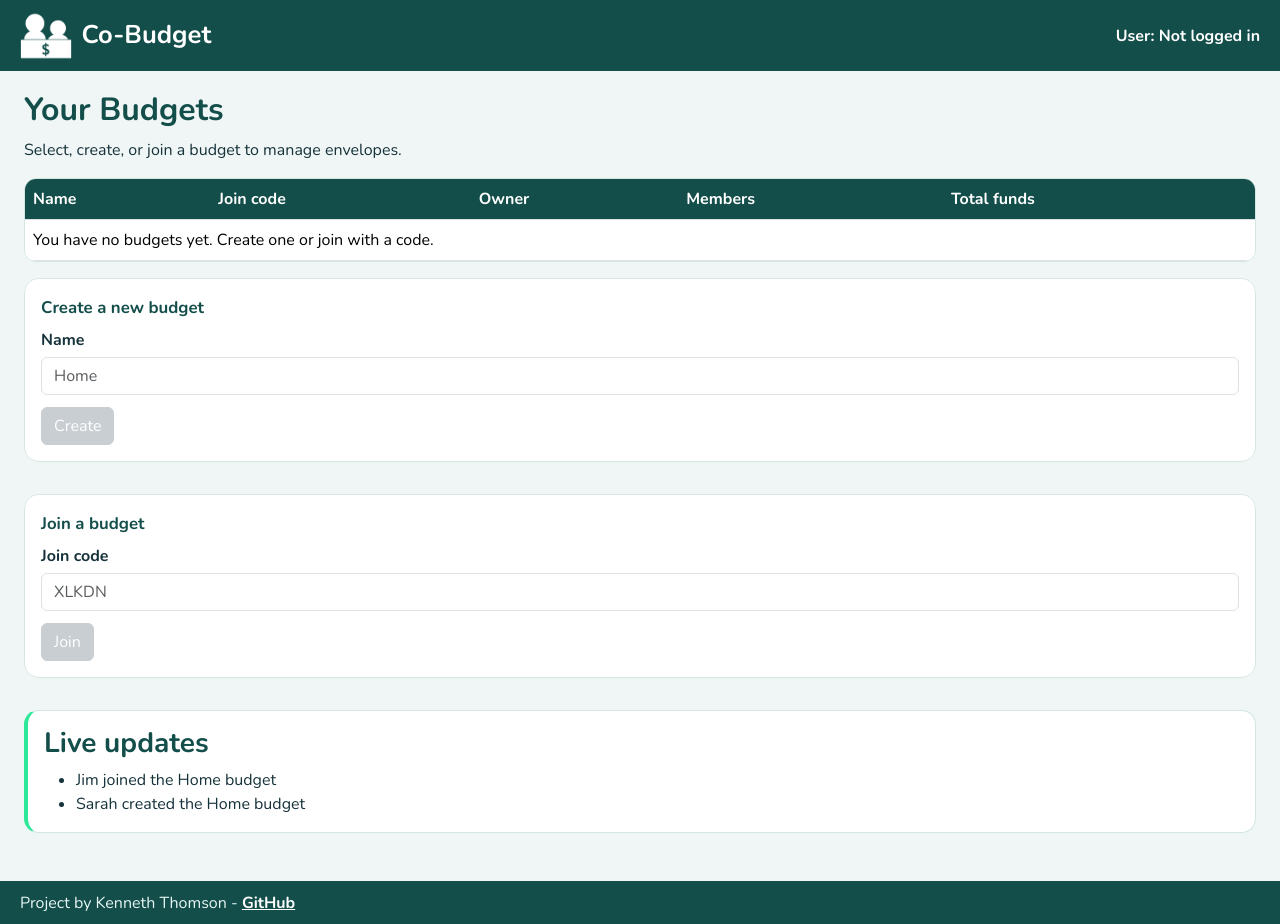
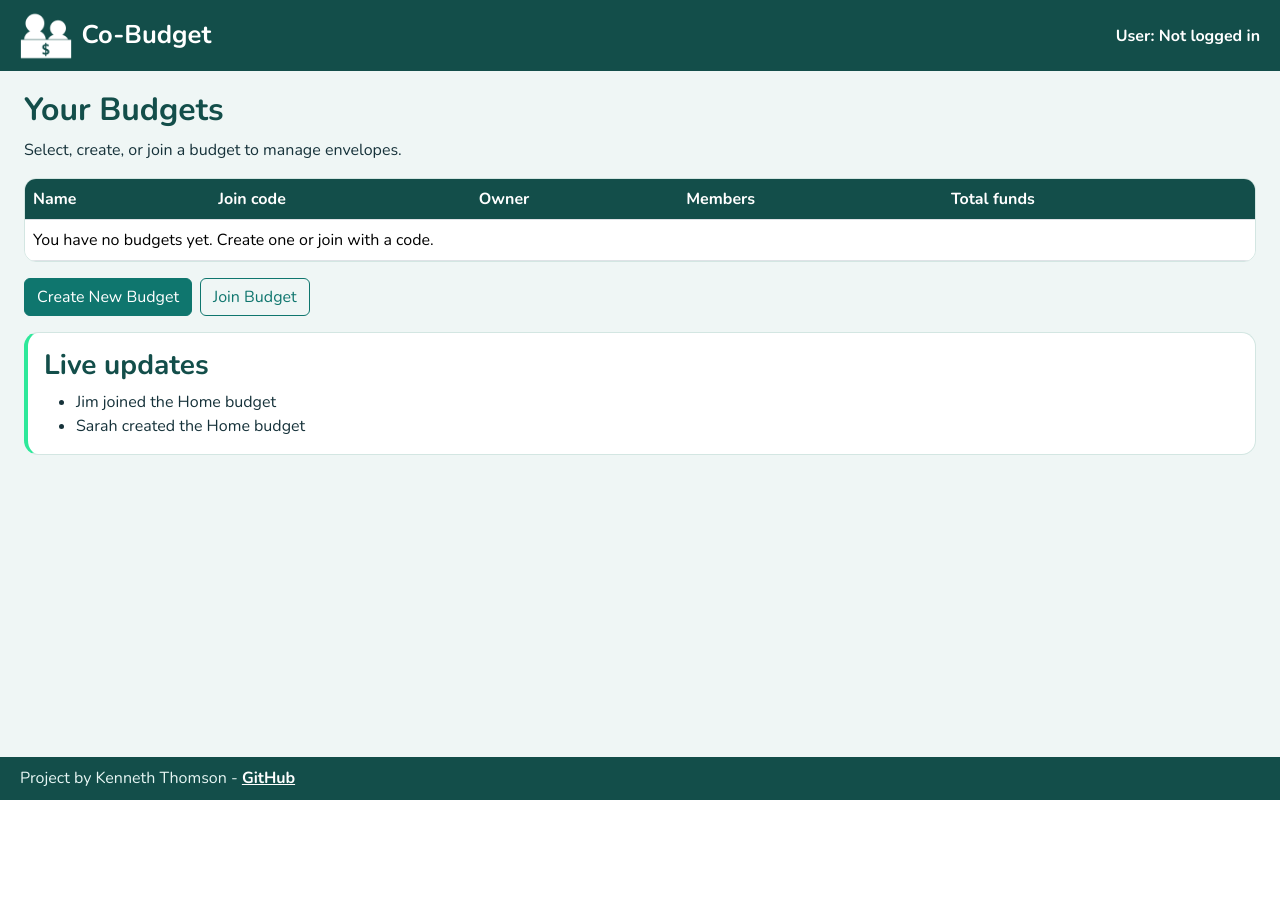
Before and after one commit to KenTheScientist/startup, a React (Vite) app: page /budgets in a window 1280 px wide. After the commit the page ends 800 px from the top, so only its background shows below. Built offline with nearby package versions, Linux system fonts and the light colour scheme.

Commit message:
make popups

```diff
--- a/src/app.css
+++ b/src/app.css
@@ -130,6 +130,10 @@ a { color: var(--teal); }
 /* Hovering a link changes the color to the deep teal */
 a:hover { color: var(--teal-deep); }
 
+/* Budget create and join popup */
+dialog { width: min(26rem, 92vw); border: 1px solid var(--line); border-radius: 0.9rem; padding: 1.25rem; }
+dialog::backdrop { background: rgba(19, 78, 74, 0.4); }
+
 /* Side-by-side forms on Budgets and Envelopes */
 .split {
   display: grid;
--- a/src/budgets/budgets.jsx
+++ b/src/budgets/budgets.jsx
@@ -24,9 +24,12 @@ export default function Budgets({ userName, selectBudget }) {
     const [name, setName] = React.useState('');
     const [code, setCode] = React.useState('');
     const [error, setError] = React.useState('');
+    const [popup, setPopup] = React.useState('');
+    const dialog = React.useRef();
     const navigate = useNavigate();
 
     React.useEffect(() => selectBudget(null), []);
+    React.useEffect(() => { if (popup && !dialog.current.open) dialog.current.showModal(); }, [popup]);
 
     function open(budget) {
         selectBudget({ code: budget.code, name: budget.name });
@@ -92,23 +95,21 @@ export default function Budgets({ userName, selectBudget }) {
                     </table>
                 </div>
 
-                <div className="split">
-                    <form onSubmit={create}>
-                        <fieldset>
-                            <legend>Create a new budget</legend>
-                            <label>Name <input className="form-control" type="text" value={name} onChange={(e) => setName(e.target.value)} placeholder="Home" /></label>
-                            <button className="btn btn-primary" type="submit" disabled={!name.trim()}>Create</button>
-                        </fieldset>
+                <div className="mb-3">
+                    <button type="button" className="btn btn-primary" onClick={() => { setError(''); setPopup('create'); }}>Create New Budget</button>
+                    <button type="button" className="btn btn-outline-primary ms-2" onClick={() => { setError(''); setPopup('join'); }}>Join Budget</button>
+                </div>
+                <dialog ref={dialog} onClose={() => setPopup('')}>
+                    <form onSubmit={popup === 'create' ? create : join}>
+                        <h3>{popup === 'create' ? 'Create a new budget' : 'Join a budget'}</h3>
+                        {popup === 'create'
+                            ? <label>Name <input className="form-control" type="text" value={name} onChange={(e) => setName(e.target.value)} placeholder="Home" /></label>
+                            : <label>Join code <input className="form-control" type="text" value={code} onChange={(e) => setCode(e.target.value)} placeholder="XLKDN" /></label>}
+                        {error && <p className="text-danger">{error}</p>}
+                        <button className="btn btn-primary" type="submit" disabled={popup === 'create' ? !name.trim() : !code.trim()}>{popup === 'create' ? 'Create' : 'Join'}</button>
+                        <button type="button" className="btn btn-outline-primary ms-2" onClick={() => dialog.current.close()}>Cancel</button>
                     </form>
-                    <form onSubmit={join}>
-                        <fieldset>
-                            <legend>Join a budget</legend>
-                            <label>Join code <input className="form-control" type="text" value={code} onChange={(e) => setCode(e.target.value)} placeholder="XLKDN" /></label>
-                            {error && <p className="text-danger">{error}</p>}
-                            <button className="btn btn-primary" type="submit" disabled={!code.trim()}>Join</button>
-                        </fieldset>
-                    </form>
-                </div>
+                </dialog>
 
                 <section className="live">
                     <h3>Live updates</h3>
```
